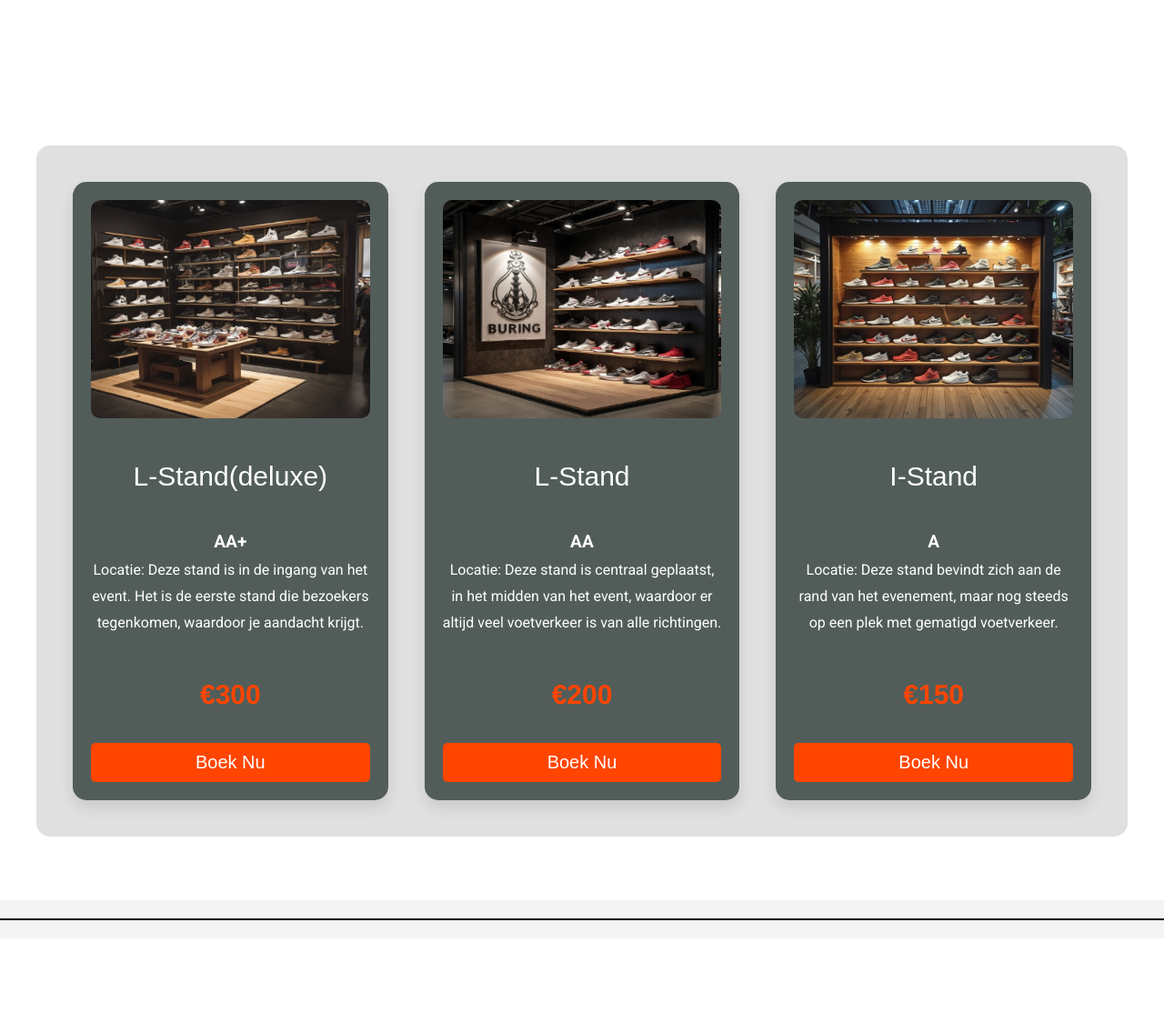
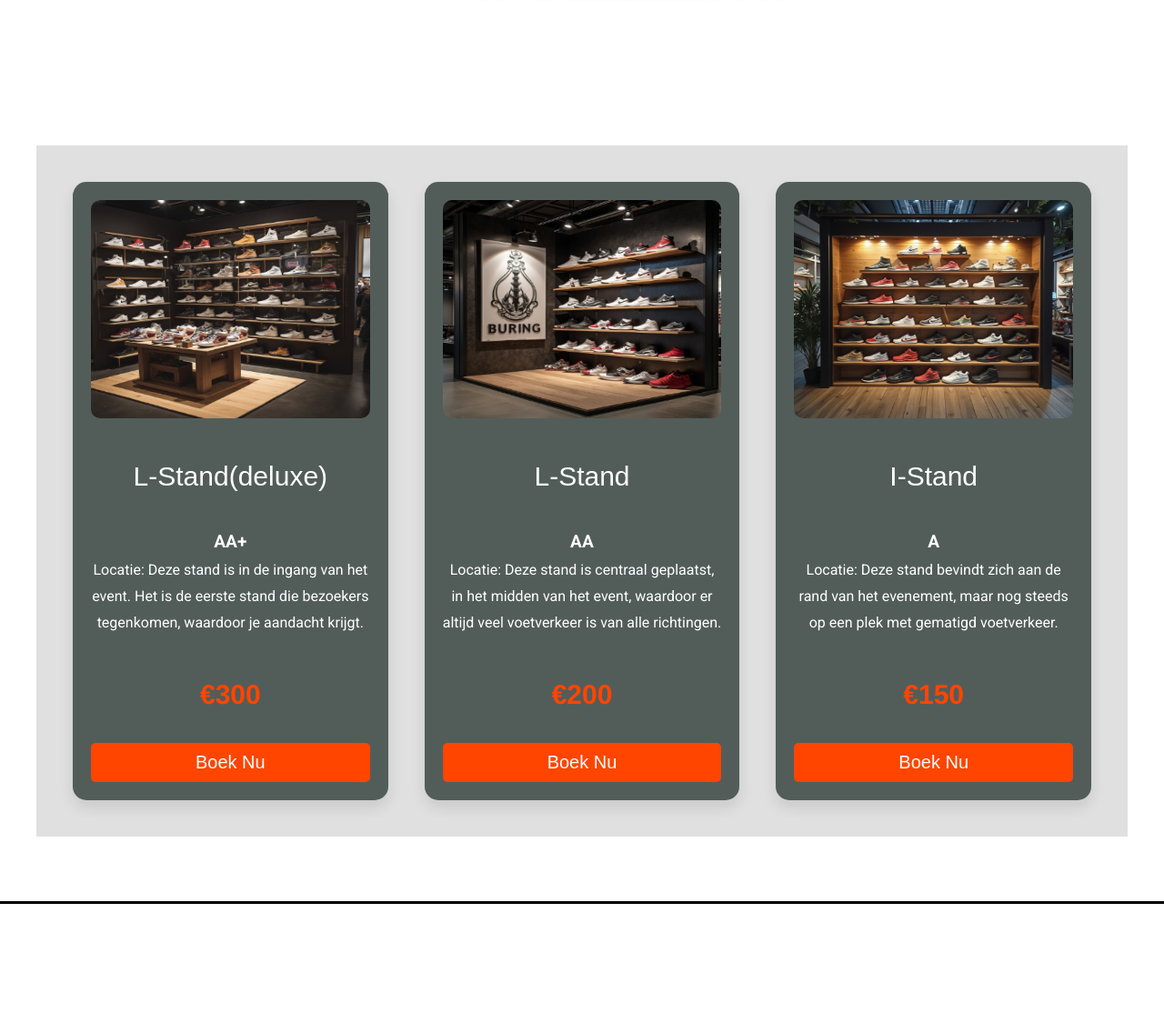
Before and after one commit to Dynamiteboem2/Project_p1_lj2, a PHP site: page /pages/stand.php in a window 1280 px wide. Shown: the part 551-1665 px from the top of the page at 91% size. Run offline with PHP 8.4, Linux system fonts and the light colour scheme; a stand-in replaces the project's code that opens the database connection; style sheets or scripts are compiled from the project's sources; some libraries are stand-ins or nearby versions.

Commit message:
balk tussen stand en side stand

```diff
--- a/assets/css/stand.css
+++ b/assets/css/stand.css
@@ -123,7 +123,6 @@
   gap: 2rem;
   background-color: #e0e0e0;
   padding: 2rem;
-  border-radius: 15px;
   max-width: 1200px;
   margin: 0 auto;
 }
@@ -190,7 +189,6 @@
   gap: 2rem;
   background-color: #e0e0e0;
   padding: 2rem;
-  border-radius: 15px;
   max-width: 1200px;
   margin: 0 auto;
 }
--- a/assets/scss/stand.scss
+++ b/assets/scss/stand.scss
@@ -147,7 +147,6 @@
         gap: 2rem;
         background-color: #e0e0e0; // Voeg hier de gewenste achtergrondkleur toe
         padding: 2rem;
-        border-radius: 15px;
         max-width: 1200px; // Voeg een maximale breedte toe
         margin: 0 auto; // Zorg dat de sectie in het midden van de pagina staat
 
@@ -227,7 +226,6 @@
     gap: 2rem;
     background-color: #e0e0e0;
     padding: 2rem;
-    border-radius: 15px;
     max-width: 1200px; // Voeg een maximale breedte toe
     margin: 0 auto; // Zorg dat de sectie in het midden van de pagina staat
 
--- a/pages/stand.php
+++ b/pages/stand.php
@@ -53,7 +53,7 @@
     </section>
 
     <!-- Divider -->
-    <?php echo '<div style="border-top: 2px solid black; width: 100%; margin: 20px 0;"></div>'; ?>
+    <?php echo '<div style="border-top: 3px solid black; width: 100%; margin: 1px 0;"></div>'; ?>
 
     <!-- Tweede Sectie: Side-Stands -->
     <section class="stand-verkoop col" id="side-stands">
```
Also changed, not shown: 1 other file.
